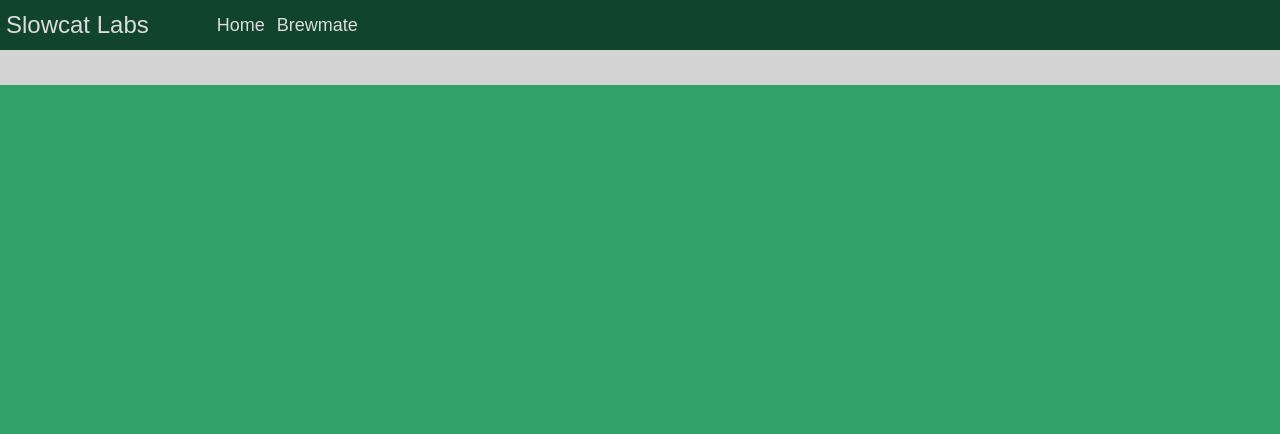
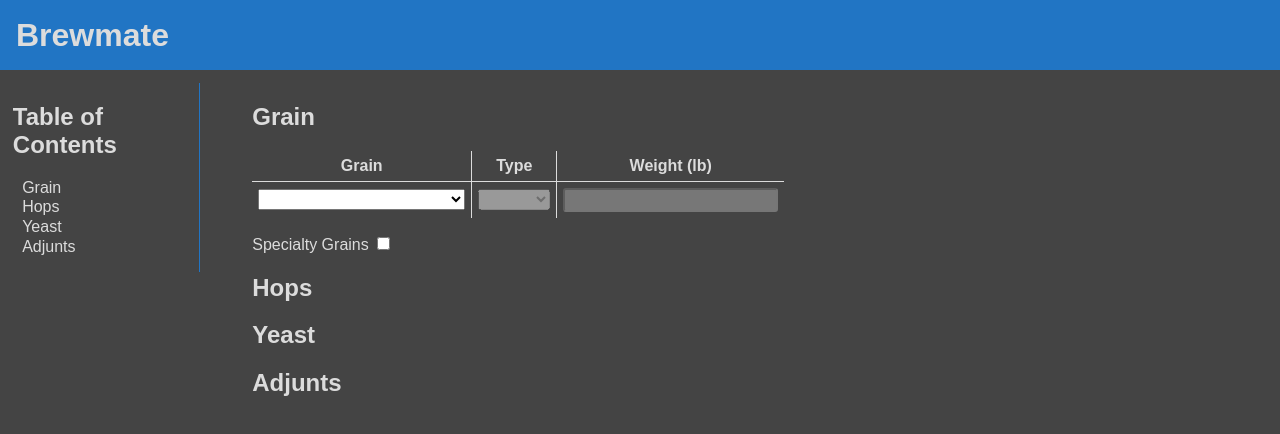
Before and after one commit to suldev/brewmate, a website with bundled scripts: page src/html/index.html in a window 1280 px wide. Built offline with nearby package versions, Linux system fonts and the light colour scheme.

Commit message:
revised layout and added grain table

```diff
--- a/src/html/index.html
+++ b/src/html/index.html
@@ -4,24 +4,62 @@
     <meta charset="UTF-8">
     <meta name="viewport" content="width=device-width, initial-scale=1.0">
     <link rel="stylesheet" href="style.css">
-    <title>Slowcat Labs</title>
+    <title>Brewmate</title>
 </head>
 <body>
-    <script src="../js/nav.js"></script>
-    <script src="../js/form.js"></script>
-    <script src="../js/recipe.js"></script>
+    <script src="../js/formHandler.js"></script>
     <script src="../js/grain.js"></script>
-    <script src="../js/hops.js"></script>
-    <script src="../js/yeast.js"></script>
-    <script src="../js/bill.js"></script>
-    <nav>
-        <div class="nav-icon"><p>Slowcat Labs</p></div>
-        <input type="button" onclick="renderHomeSubNav()" id="button-home" class="nav-button" value="Home">
-        <input type="button" onclick="renderBrewmateSubNav()" id="button-brewmate" class="nav-button" value="Brewmate">
-    </nav>
-    <div id="sub-nav" class="sub-nav"></div>
+    <div class="nav">
+        <h1>Brewmate</h1>
+    </div>
     <main>
-        <form id="main-form"></form>
+        <div id="tocPanel">
+            <h2>Table of Contents</h2>
+            <ul>
+                <li><a href="#Grain">Grain</a></li>
+                <li><a href="#Hops">Hops</a></li>
+                <li><a href="#Yeast">Yeast</a></li>
+                <li><a href="#Adjunts">Adjunts</a></li>
+            </ul>
+        </div>
+        <div id="mainForm">
+            <h2>Grain</h2>
+            <table id="grainTable" class="inputTable">
+                <tr>
+                    <th>Grain</th>
+                    <th>Type</th>
+                    <th>Weight (lb)</th>
+                </tr>
+                <tr>
+                    <td>
+                        <select name="grainComboBox" id="grainComboBox" class="comboBox" onchange="grainTableNewRow('grainTable')">
+                            <option value="none"></option>
+                            <option value="paleMalt2Row">Pale Malt (Brewers 2-row)</option>
+                            <option value="viennaMalt">Vienna Malt</option>
+                            <option value="20L">Crystal Malt 20L</option>
+                            <option value="munichMalt">Munich Malt</option>
+                            <option value="caraPilsDextrin">Cara-Pils Dextrin</option>
+                            <option value="melanoidenMalt">Melanoiden Malt</option>
+                        </select>
+                    </td>
+                    <td>
+                        <select name="grainTypeComboBox" class="comboBox" disabled>
+                            <option value="none"></option>
+                            <option value="grain">Grain</option>
+                            <option value="extract">Extract</option>
+                        </select>
+                    </td>
+                    <td>
+                        <input type="number" class="checkBox" onchange="logit(this)" disabled>
+                    </td>
+                </tr>
+            </table>
+            <label for="specialtyGrainsCheckbox">Specialty Grains</label>
+            <input type="checkbox" id="specialtyGrainsCheckbox" name="specialtyGrainsCheckbox">
+            <h2>Hops</h2>
+            <h2>Yeast</h2>
+            <h2>Adjunts</h2>
+        </div>
     </main>
 </body>
 </html>
--- a/src/html/style.css
+++ b/src/html/style.css
@@ -1,62 +1,91 @@
 body {
-    background-color: #31a169;
+    background-color: #444;
     color: gainsboro;
     font-family: sans-serif;
     margin: 0px;
 }
-nav {
-    background-color: #11442c;
-    height: 50px;
+.nav {
+    display: flex;
+    background-color: #2175c4;
+    height: 70px;
+    align-items: center;
 }
-.nav-icon {
-    height: 100%;
-    width: 16%;
-    font-size: 24px;
-    text-align: center;
-    align-items: center;
-    padding-left: 6px;
-    display: flex;
+h1 {
+    margin-left: 16px;
+    background-color: transparent;
     float: left;
 }
-.nav-button {
-    display: flex;
+main {
+    margin: 1% 18% 0% 1%;
+}
+#tocPanel {
+    width: 18%;
+    border-right: 1px solid #2175c4;
     float: left;
-    height: 100%;
-    background-color: transparent;
+}
+#tocPanel ul {
+    list-style-type: none;
+    padding-left: 5%;
+}
+#tocPanel li {
+    margin-top: 1%;
+}
+#tocPanel a {
+    text-decoration: none;
     color: gainsboro;
-    font-size: 18px;
+}
+#tocPanel a:hover {
+    color: #2175c4
+}
+#mainForm {
+    display: inline;
+    float: left;
+    margin-left: 5%;
+}
+.inputTable {
+    border: 1px 0px 1px 0px solid gainsboro;
+    font-size: 16px;
+}
+.inputTable tr {
+
+}
+.inputTable {
+    border-collapse: collapse;
+    margin: 16px 0px 16px 0px;
+}
+.inputTable td,
+.inputTable th {
+    border: 1px solid gainsboro;
     padding: 6px;
-    border: 0px;
 }
-.nav-button:hover {
-    background-color: #2c4b3c;
+.inputTable tr:first-child th {
+    border-top: 0;
 }
-.sub-nav {
-    padding-left: 18%;
-    height: 35px;
-    background-color: lightgray;
+.inputTable tr:last-child td {
+    border-bottom: 0;
 }
-.sub-nav-button {
-    display: flex;
-    float: left;
-    height: 100%;
-    background-color: transparent;
-    color: #11442c;
+.inputTable tr td:first-child,
+.inputTable tr th:first-child {
+    border-left: 0;
+}
+.inputTable tr td:last-child,
+.inputTable tr th:last-child {
+    border-right: 0;
+}
+.comboBox {
     font-size: 16px;
-    padding-left: 10px;
-    padding-right: 10px;
-    border: 0px;
 }
-.sub-nav-button:hover {
-    background-color: lightslategray;
+input::-webkit-outer-spin-button,
+input::-webkit-inner-spin-button {
+  -webkit-appearance: none;
+  margin: 0;
 }
-main {
-    padding-left: 18%;
-    padding-right: 18%;
-    height: 100%;
-    display: flex;
+
+/* Firefox */
+input[type=number] {
+  -moz-appearance: textfield;
 }
-.spacer {
-    width: 25%;
-    height: 100%;
+.checkBox {
+    border-radius: 3px;
+    font-size: 16px;
 }
--- /dev/null
+++ b/src/ts/formHandler.ts
@@ -0,0 +1,58 @@
+type SLHTMLTable = HTMLTableElement | null;
+
+function logit(textBox: HTMLInputElement) {
+    console.log("hello!");
+    var table: SLHTMLTable = document.querySelector("#grainTable");
+    if(table != null) {
+        console.log(textBox.value);
+    }
+}
+
+function grainTableNewRow(tableID: string) {
+    var table: SLHTMLTable = document.querySelector("#" + tableID);
+    if(table === null) return;
+    // Enable type and weight cells
+    var activeRowIndex = table.rows.length - 1;
+    console.log(table.rows[activeRowIndex]);
+    (table.rows[activeRowIndex].cells[1].children[0] as HTMLSelectElement).disabled = false;
+    (table.rows[activeRowIndex].cells[2].children[0] as HTMLInputElement).disabled = false;
+    // Begin creating new row
+    var row = document.createElement('tr')
+    // Define grain cell
+    var grainCell = document.createElement('td');
+    var grainComboBox = document.createElement('select');
+    grainComboBox.name = "grainComboBox";
+    grainComboBox.className = "comboBox";
+    grainComboBox.onchange = function(){ grainTableNewRow(tableID) };
+    for(var i = 0; i < grainNames.length; i++) {
+        var grainOption = document.createElement('option');
+        grainOption.value = grainValues[i];
+        grainOption.innerHTML = grainNames[i];
+        grainComboBox.appendChild(grainOption);
+    }
+    grainCell.appendChild(grainComboBox);
+    row.appendChild(grainCell);
+    // Define type cell
+    var typeCell = document.createElement('td');
+    var typeComboBox = document.createElement('select');
+    typeComboBox.className = "comboBox";
+    for(var i = 0; i < typeNames.length; i++) {
+        var typeOption = document.createElement('option');
+        typeOption.value = typeValues[i];
+        typeOption.innerHTML = typeNames[i];
+        typeComboBox.appendChild(typeOption);
+    }
+    typeComboBox.disabled = true;
+    typeCell.appendChild(typeComboBox);
+    row.appendChild(typeCell);
+    // Define weight cell
+    var weightCell = document.createElement('td');
+    var weightTextBox = document.createElement('input');
+    weightTextBox.type = "number";
+    weightTextBox.className = "checkBox"
+    weightTextBox.disabled = true;
+    weightTextBox.onchange = function(){logit(this as HTMLInputElement)};
+    weightCell.appendChild(weightTextBox);
+    row.appendChild(weightCell);
+    table.appendChild(row);
+}
--- a/src/ts/grain.ts
+++ b/src/ts/grain.ts
@@ -1,10 +1,31 @@
-function formGrain() {
-    const form = document.getElementById("main-form") as HTMLElement | null;
-    hiLiteSubNav("b-hb-grain");
-    if(form != null) {
-        form.innerHTML = "";
-        var p = document.createElement("p");
-        p.innerHTML = "Grain";
-        form.appendChild(p);
-    }
-}
+var grainValues: string[] = [
+    "none",
+    "paleMalt2Row",
+    "viennaMalt",
+    "20L",
+    "munichMalt",
+    "caraPilsDextrin",
+    "melanoidenMalt"
+]
+
+var grainNames: string[] = [
+    "",
+    "Pale Malt (Brewers 2-row)",
+    "Vienna Malt",
+    "Crystal Malt 20L",
+    "Munich Malt",
+    "Cara-Pils Dextrin",
+    "Melanoiden Malt"
+]
+
+var typeValues: string[] = [
+    "none",
+    "grain",
+    "extract"
+]
+
+var typeNames: string[] = [
+    "",
+    "Grain",
+    "Extract"
+]
```
